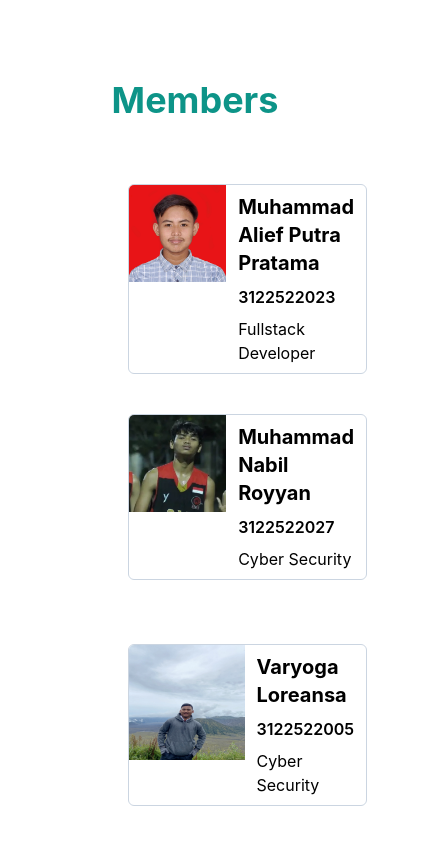
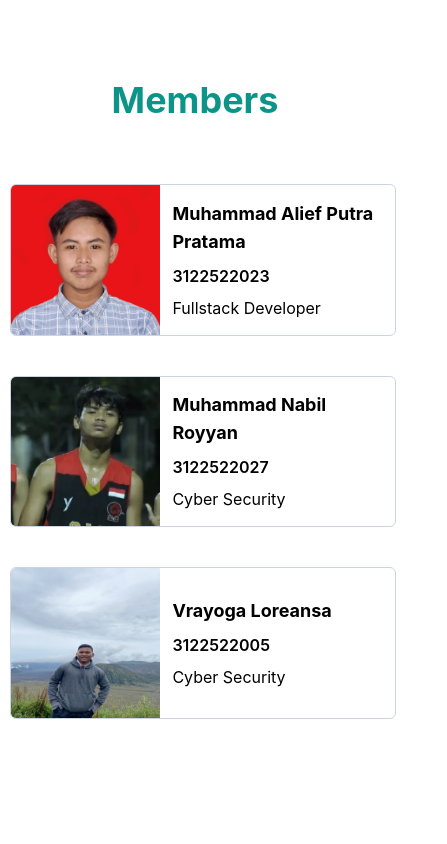
Before and after one commit to muhammadalief19/final-project, a React (Create React App) app: page / in a window 390 px wide. Shown: the part 3073-3917 px from the top of the page, 447 px wide, since content can reach past the window. Built offline with nearby package versions, Linux system fonts and the light colour scheme.

Commit message:
mengatur responsive section member

```diff
--- a/src/pages/Member.jsx
+++ b/src/pages/Member.jsx
@@ -8,38 +8,38 @@ function Member() {
         <>
         <div className="w-full flex flex-col items-center py-28" id="member">
             <p className="text-center mb-16 font-bold text-4xl text-teal-600">Members</p>
-            <div className="w-3/4 grid grid-rows-3 gap-y-10 ">
-                <div className="w-full flex justify-center h-max items-center hover:scale-110 duration-500 transition-all ease-out cursor-pointer">
-                    <div className="w-[60%] box-border flex rounded-md overflow-hidden border border-slate-300">
+            <div className="w-[95%] lg:w-3/4 grid grid-rows-3 gap-y-10 ">
+                <div className="w-full flex justify-center h-max items-center hover:scale-105 lg:hover:scale-110 duration-500 transition-all ease-out cursor-pointer">
+                    <div className="lg:w-[60%] w-full box-border flex rounded-md overflow-hidden border border-slate-300">
                     <div className="w-max">
                     <img src={foto3} alt="" className="w-64" />
                     </div>
                     <div className="w-full flex flex-col justify-center px-3 py-2">
-                        <p className="text-xl font-bold mb-2">Muhammad Alief Putra Pratama</p>
+                        <p className="text-lg lg:text-xl font-bold mb-2">Muhammad Alief Putra Pratama</p>
                         <p className="font-semibold mb-2">3122522023</p>
                         <p className="">Fullstack Developer</p>
                     </div>
                     </div>
                 </div>
-                <div className="w-full flex justify-center h-max items-center hover:scale-110 duration-500 transition-all ease-out cursor-pointer">
-                    <div className="w-[60%] box-border flex rounded-md overflow-hidden border border-slate-300">
+                <div className="w-full flex justify-center h-max items-center hover:scale-105 lg:hover:scale-110 duration-500 transition-all ease-out cursor-pointer">
+                    <div className="lg:w-[60%] w-full box-border flex rounded-md overflow-hidden border border-slate-300">
                     <div className="w-max">
                     <img src={foto1} alt="" className="w-64" />
                     </div>
                     <div className="w-full flex flex-col justify-center px-3 py-2">
-                        <p className="text-xl font-bold mb-2">Muhammad Nabil Royyan</p>
+                        <p className="text-lg lg:text-xl font-bold mb-2">Muhammad Nabil Royyan</p>
                         <p className="font-semibold mb-2">3122522027</p>
                         <p className="">Cyber Security</p>
                     </div>
                     </div>
                 </div>
-                <div className="w-full flex justify-center h-max items-center hover:scale-110 duration-500 transition-all ease-out cursor-pointer">
-                    <div className="w-[60%] box-border flex rounded-md overflow-hidden border border-slate-300">
+                <div className="w-full flex justify-center h-max items-center hover:scale-105 lg:hover:scale-110 duration-500 transition-all ease-out cursor-pointer">
+                    <div className="lg:w-[60%] w-full box-border flex rounded-md overflow-hidden border border-slate-300">
                     <div className="w-max">
                     <img src={foto2} alt="" className="w-64" />
                     </div>
                     <div className="w-full flex flex-col justify-center px-3 py-2">
-                        <p className="text-xl font-bold mb-2">Varyoga Loreansa</p>
+                        <p className="text-lg lg:text-xl font-bold mb-2">Vrayoga Loreansa</p>
                         <p className="font-semibold mb-2">3122522005</p>
                         <p className="">Cyber Security</p>
                     </div>
```
